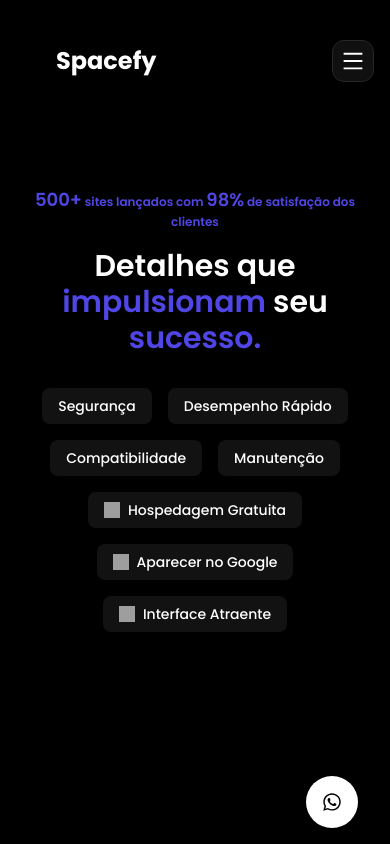
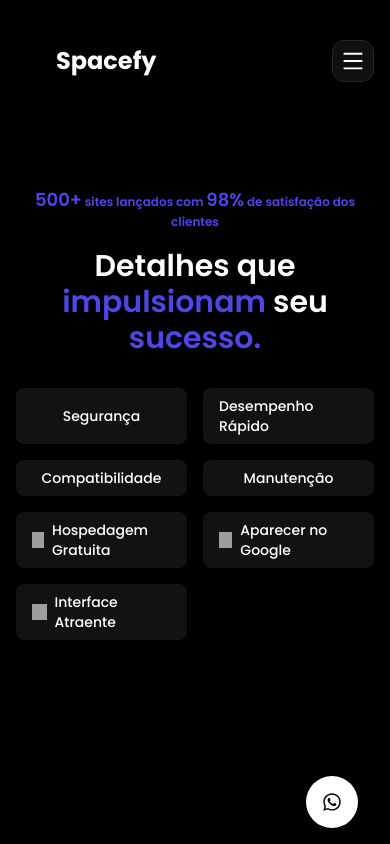
Before and after one commit to kauecarv/spacefy.com.br, a Next.js app: page /sections/features in a window 390 px wide. Built offline with nearby package versions, Linux system fonts and the light colour scheme; grey boxes are pictures that could not be loaded.

Commit message:
Test mobile new sections

```diff
--- a/src/app/(root)/sections/features/page.tsx
+++ b/src/app/(root)/sections/features/page.tsx
@@ -59,7 +59,7 @@
 
         {isMobile ? (
           <motion.div
-            className="flex flex-wrap justify-center gap-4"
+            className="grid grid-cols-2 gap-4 justify-items-center"
             variants={containerVariants}
             initial="hidden"
             animate={inView ? "visible" : "hidden"}
@@ -95,7 +95,7 @@
 
 const FeatureCard = ({ title, className, icon }: { title: string, className?: string, icon?: React.ReactNode }) => (
   <motion.div
-    className={`bg-[#121212] p-[8px] px-4 rounded-lg inline-flex items-center justify-center cursor-pointer ${className || ''}`}
+    className={`bg-[#121212] p-[8px] px-4 rounded-lg inline-flex items-center justify-center cursor-pointer w-full ${className || ''}`}
     variants={{
       hidden: { opacity: 0, scale: 0.8 },
       visible: {
```
